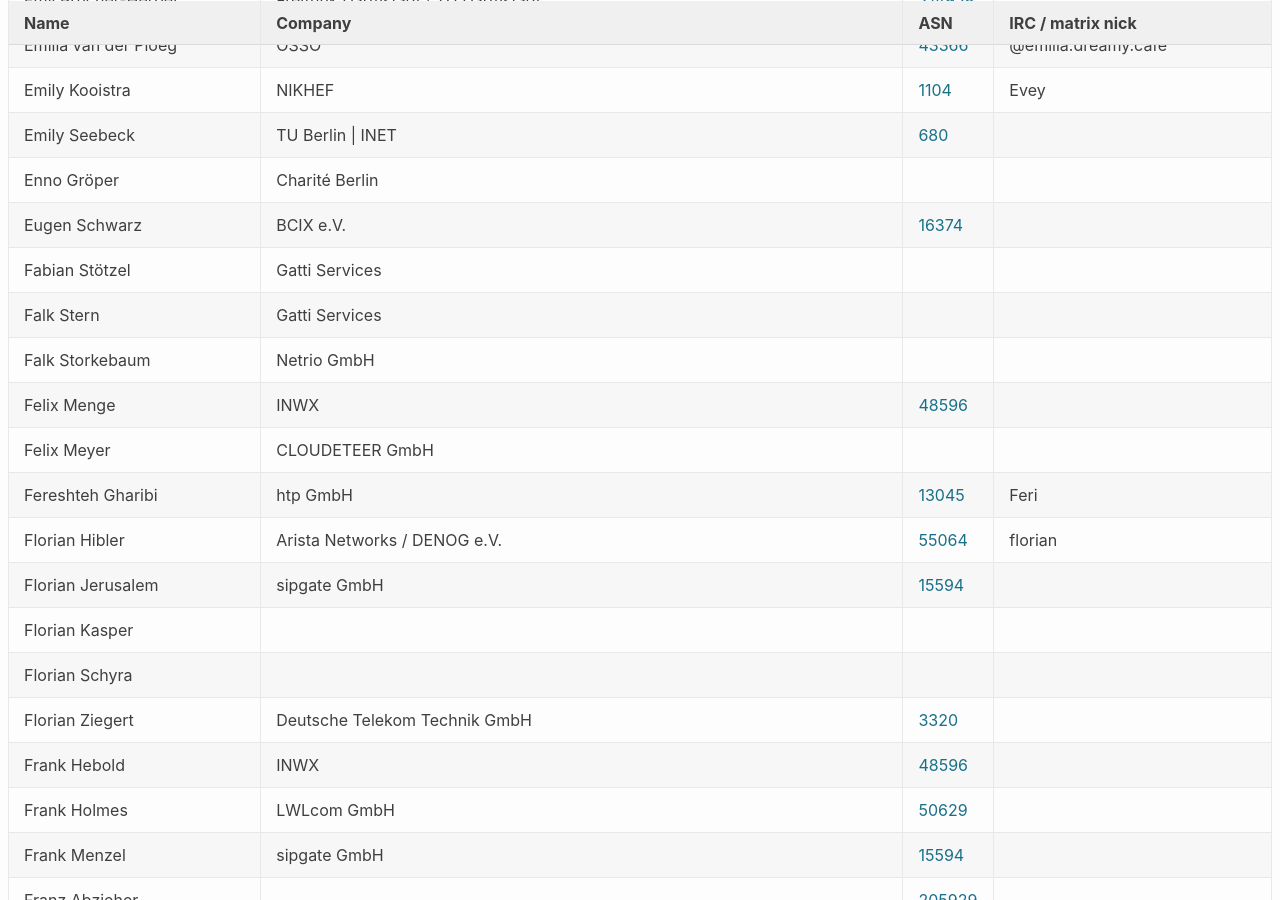
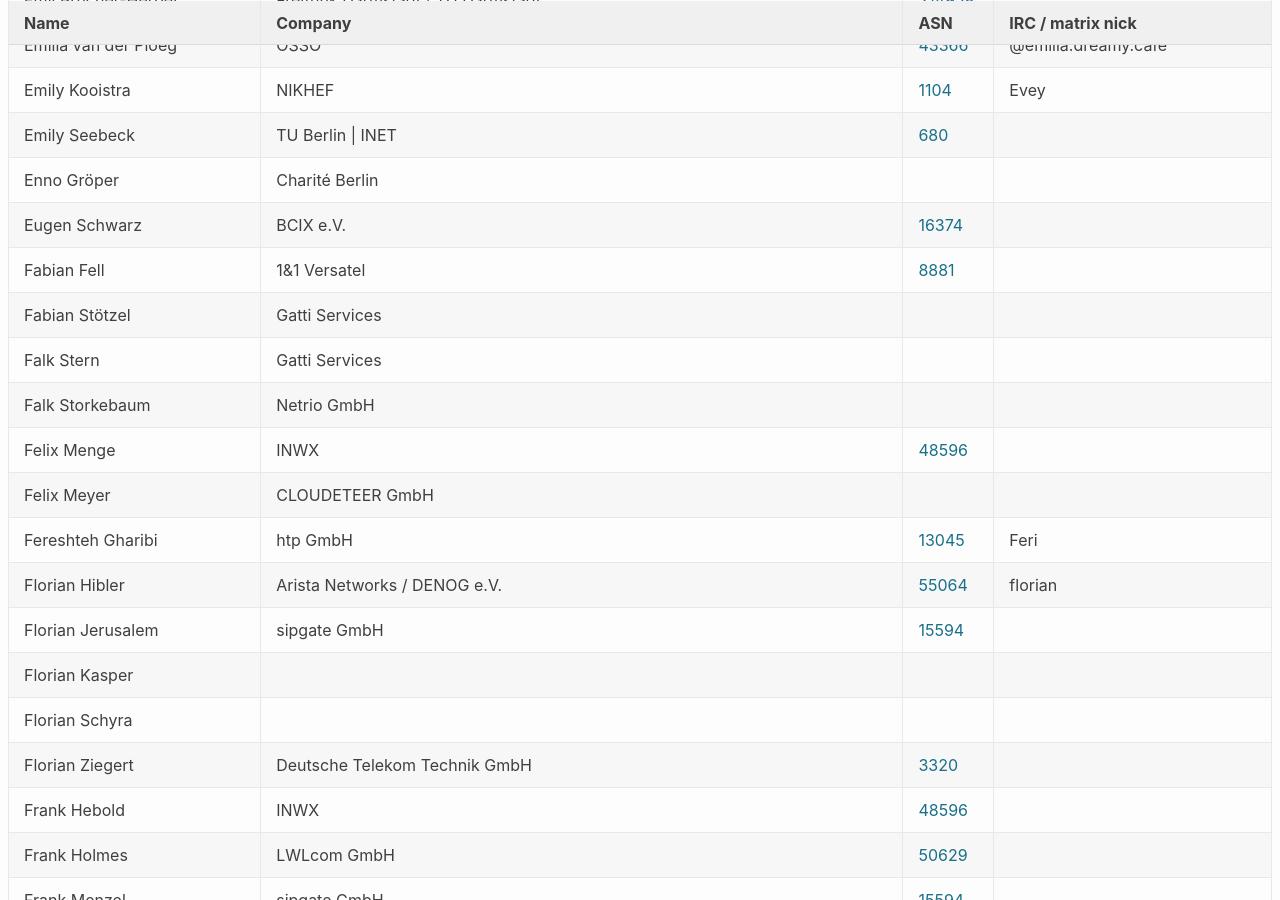
Before and after one commit to denog/pretix-attendeelist, a Jekyll site: the page built from denog17/index.markdown, in a window 1280 px wide and 900 px high, scrolled down 4249 px. Built offline with Jekyll 4.4.1, drawn with Linux system fonts in a browser that asks for light colours.

Commit message:
Latest data: Mon Sep 15 09:11:36 UTC 2025

```diff
--- a/_data/attendees_denog17_onsite.json
+++ b/_data/attendees_denog17_onsite.json
@@ -576,6 +576,12 @@
     "asn": "16374"
   },
   {
+    "name": "Fabian Fell",
+    "company": "1&1 Versatel",
+    "irc": null,
+    "asn": "8881"
+  },
+  {
     "name": "Fabian Stötzel",
     "company": "Gatti Services",
     "irc": null,
```
